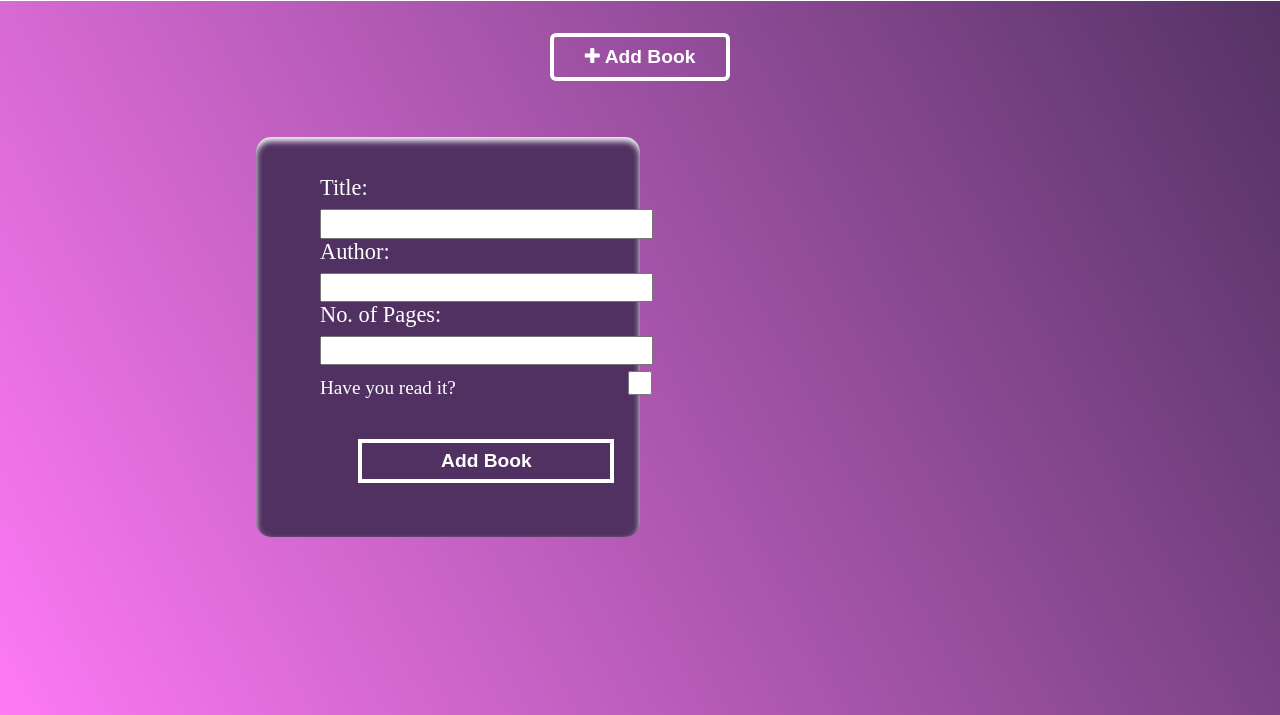
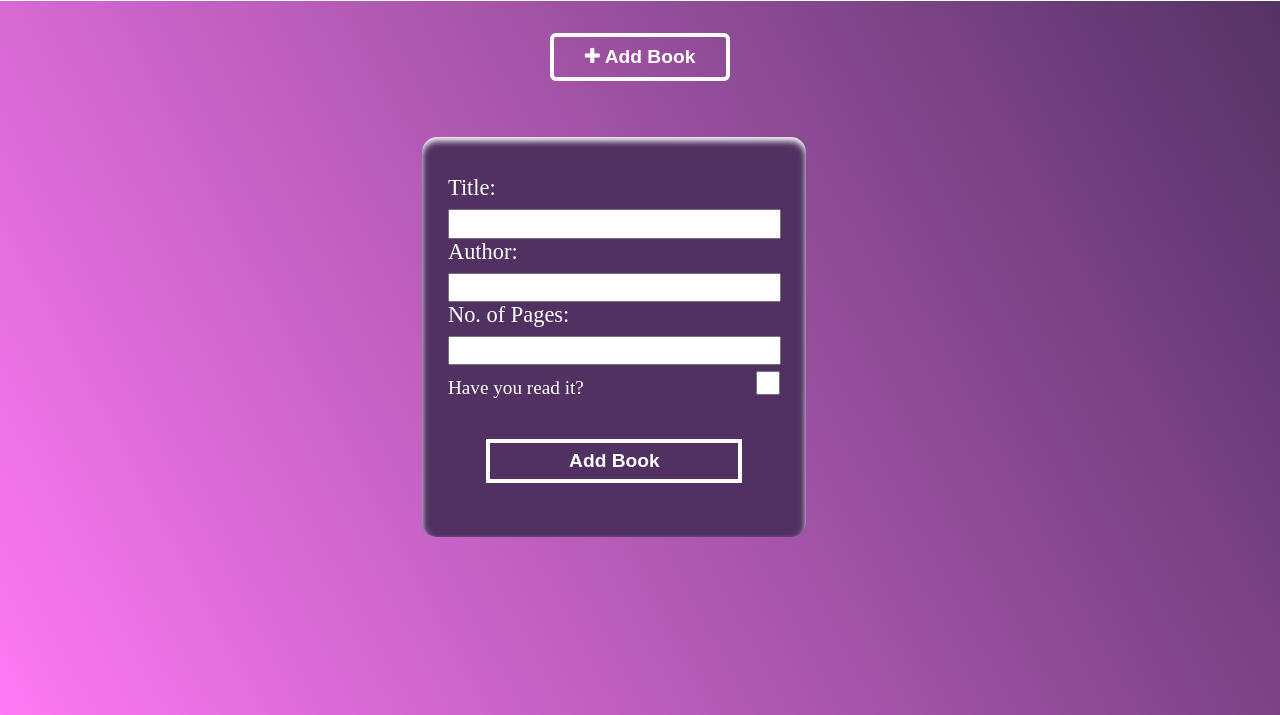
Before and after one commit to sefeoluwa/library, a plain HTML site: page index.html in a window 1280 px wide. Both pictures are taken after a click on the button "Add Book". Shown: the part 63-778 px from the top of the page. Drawn offline with Linux system fonts and the light colour scheme.

Commit message:
form element style for larger screens

```diff
--- a/style.css
+++ b/style.css
@@ -228,8 +228,9 @@ input{
     }
 
     .book-form{
-        width:45vw;
+        width:49vw;
         height:45vh;
+        margin-left:24vw;
     }
 
     .book-form input{
@@ -237,9 +238,15 @@ input{
         height:4vh;
     }
 
+    .book-form > label, .book-form > input {
+
+        margin-left: -1vw;
+    }
+
     .check-box{
         width:42vw;
         font-size:1.3em;
+        margin-left:-1.6vw;
     }
 
     .check-box input:checked::before{
@@ -254,7 +261,7 @@ input{
     }
 }
 
-@media screen and (min-width: 1024px) {
+@media screen and (min-width: 1000px) {
     .library{
         width:20vw;
         height:35vh;
@@ -275,25 +282,27 @@ input{
 
     .book-form{
         width:30vw;
-
+        margin-left:33vw;
         height: 50vh;
     }
 
-    .form-container{
-        position: absolute;
-        top: 50%;
-        left: 50%;
-        transform: translate(-50%, -50%);
+    .book-form > label, .book-form > input {
+
+        margin-left: -3vw;
     }
+
+
 
     .book-form input{
         width:26vw;
         margin-top: 1vh;
+
     }
 
     .check-box{
         width:27.7vw;
         margin-bottom: -2vh;
+        margin-left: -3vw;
     }
 
     .check-box input{
@@ -304,7 +313,7 @@ input{
 
     .submit-btn{
         width:20vw;
-        margin-left:3vw;
+
         margin-bottom: 2vh;
 
     }
```
